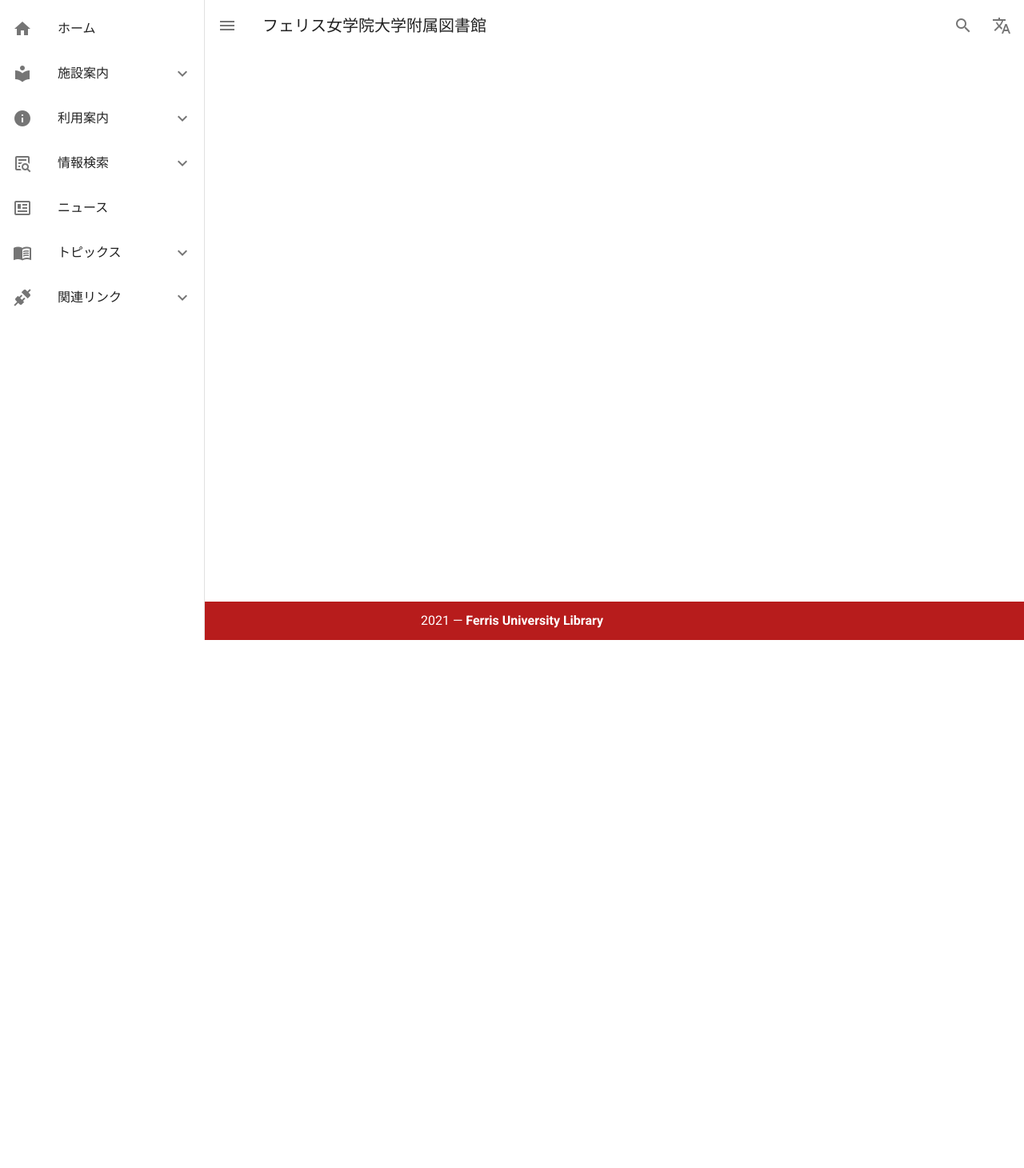
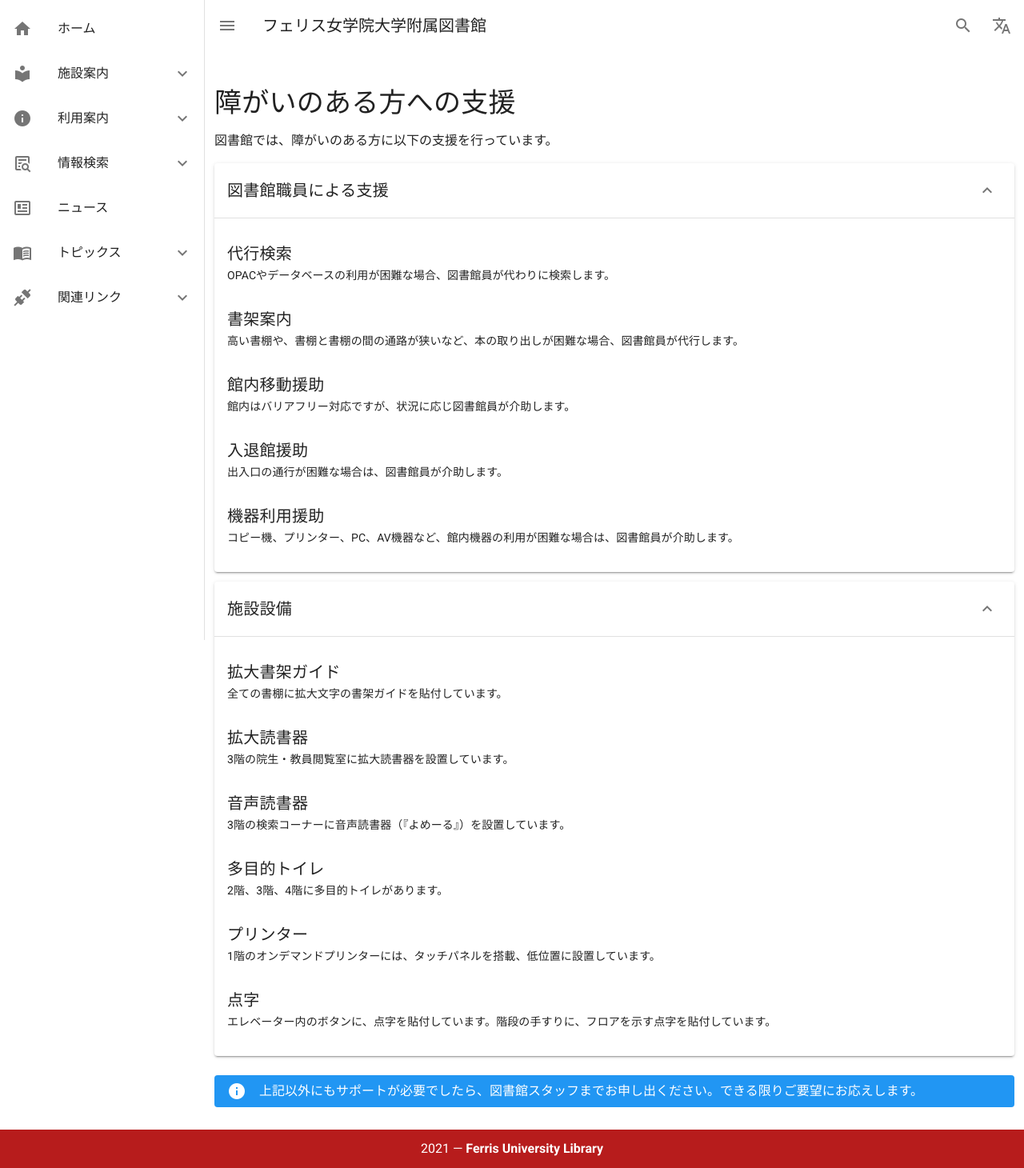
Before and after one commit to shu-saginoya/ferris-library, a Nuxt app: page /supports in a window 1280 px wide. Shown: the whole page at 80% size. Before the commit the page ends 800 px from the top, so only its background shows below. Built offline with nearby package versions, Linux system fonts and the light colour scheme.

Commit message:
障がいのある方への支援ページを制作

```diff
--- a/assets/json/news.json
+++ b/assets/json/news.json
@@ -1,4 +1,16 @@
 [
+    {
+        "id": "10",
+        "title": "障がいのある方への支援ページを制作しました",
+        "date": "2021.10.21",
+        "contents": "<p>障がいのある方への支援ページを制作しました。</p>",
+        "actions": [
+            {
+                "link": "障がいのある方への支援ページへ",
+                "to": "supports"
+            }
+        ]
+    },
     {
         "id": "9",
         "title": "フロアマップページを制作しました",
--- /dev/null
+++ b/pages/supports.vue
@@ -0,0 +1,89 @@
+<template>
+  <v-container>
+    <base-page-title>障がいのある方への支援</base-page-title>
+    <p>図書館では、障がいのある方に以下の支援を行っています。</p>
+
+    <v-card>
+      <v-card-title @click="show = !show">
+        図書館職員による支援
+        <v-spacer></v-spacer>
+        <v-btn icon>
+          <v-icon>{{ show ? 'mdi-chevron-up' : 'mdi-chevron-down' }}</v-icon>
+        </v-btn></v-card-title
+      >
+      <v-expand-transition>
+        <div v-show="show">
+          <v-divider></v-divider>
+          <v-card-text>
+            <div class="text-h6 pt-3">代行検索</div>
+            <p>
+              OPACやデータベースの利用が困難な場合、図書館員が代わりに検索します。
+            </p>
+            <div class="text-h6 pt-3">書架案内</div>
+            <p>
+              高い書棚や、書棚と書棚の間の通路が狭いなど、本の取り出しが困難な場合、図書館員が代行します。
+            </p>
+            <div class="text-h6 pt-3">館内移動援助</div>
+            <p>
+              館内はバリアフリー対応ですが、状況に応じ図書館員が介助します。
+            </p>
+            <div class="text-h6 pt-3">入退館援助</div>
+            <p>出入口の通行が困難な場合は、図書館員が介助します。</p>
+            <div class="text-h6 pt-3">機器利用援助</div>
+            <p>
+              コピー機、プリンター、PC、AV機器など、館内機器の利用が困難な場合は、図書館員が介助します。
+            </p>
+          </v-card-text>
+        </div>
+      </v-expand-transition>
+    </v-card>
+
+    <v-card class="mt-3">
+      <v-card-title @click="show2 = !show2">
+        施設設備
+        <v-spacer></v-spacer>
+        <v-btn icon>
+          <v-icon>{{ show2 ? 'mdi-chevron-up' : 'mdi-chevron-down' }}</v-icon>
+        </v-btn></v-card-title
+      >
+      <v-expand-transition>
+        <div v-show="show2">
+          <v-divider></v-divider>
+          <v-card-text>
+            <div class="text-h6 pt-3">拡大書架ガイド</div>
+            <p>全ての書棚に拡大文字の書架ガイドを貼付しています。</p>
+            <div class="text-h6 pt-3">拡大読書器</div>
+            <p>3階の院生・教員閲覧室に拡大読書器を設置しています。</p>
+            <div class="text-h6 pt-3">音声読書器</div>
+            <p>
+              3階の検索コーナーに音声読書器（『よめーる』）を設置しています。
+            </p>
+            <div class="text-h6 pt-3">多目的トイレ</div>
+            <p>2階、3階、4階に多目的トイレがあります。</p>
+            <div class="text-h6 pt-3">プリンター</div>
+            <p>
+              1階のオンデマンドプリンターには、タッチパネルを搭載、低位置に設置しています。
+            </p>
+            <div class="text-h6 pt-3">点字</div>
+            <p>
+              エレベーター内のボタンに、点字を貼付しています。階段の手すりに、フロアを示す点字を貼付しています。
+            </p>
+          </v-card-text>
+        </div>
+      </v-expand-transition>
+    </v-card>
+
+    <v-alert dense type="info" class="mt-6">
+      上記以外にもサポートが必要でしたら、図書館スタッフまでお申し出ください。できる限りご要望にお応えします。
+    </v-alert>
+  </v-container>
+</template>
+
+<script>
+export default {
+  data: () => ({
+    show: true,
+    show2: true,
+  }),
+}
+</script>
```
